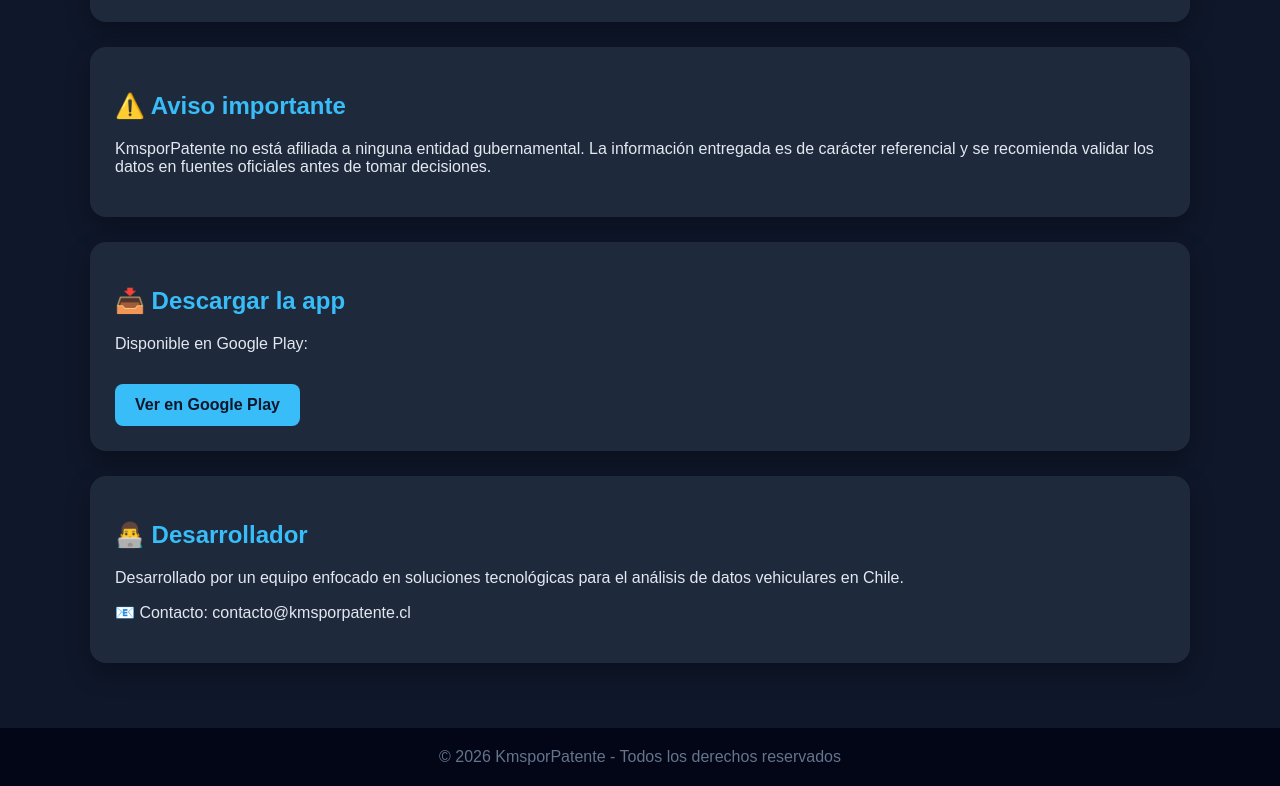
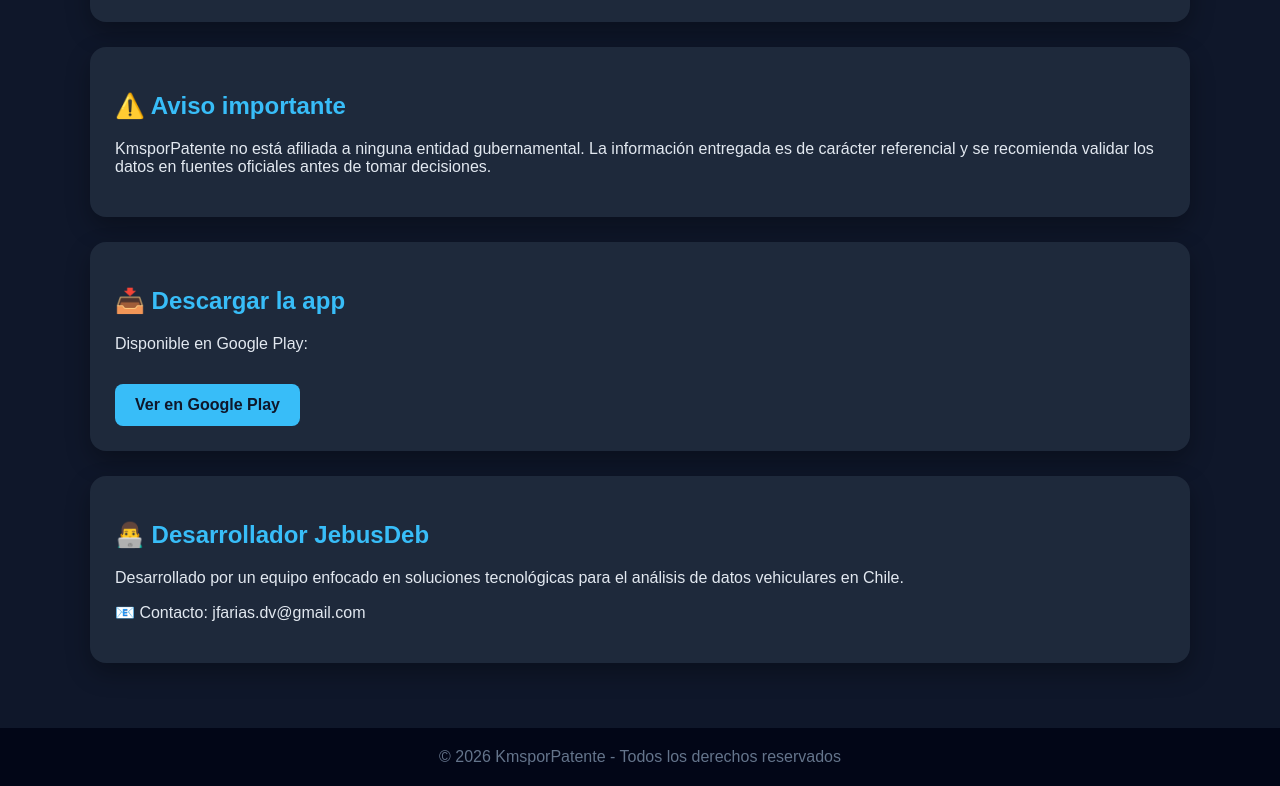
Before and after one commit to jfariasg/jfariasg.github.io, a plain HTML site: page kmsporpatente.html in a window 1280 px wide. Shown: the part 1145-1931 px from the top of the page. Drawn offline with Linux system fonts and the light colour scheme.

Commit message:
Update kmsporpatente.html

```diff
--- a/kmsporpatente.html
+++ b/kmsporpatente.html
@@ -162,13 +162,13 @@
     </div>
 
     <div class="card">
-        <h2>👨‍💻 Desarrollador</h2>
+        <h2>👨‍💻 Desarrollador JebusDeb</h2>
         <p>
             Desarrollado por un equipo enfocado en soluciones tecnológicas
             para el análisis de datos vehiculares en Chile.
         </p>
         <p>
-            📧 Contacto: contacto@kmsporpatente.cl
+            📧 Contacto: jfarias.dv@gmail.com
         </p>
     </div>
 
```
